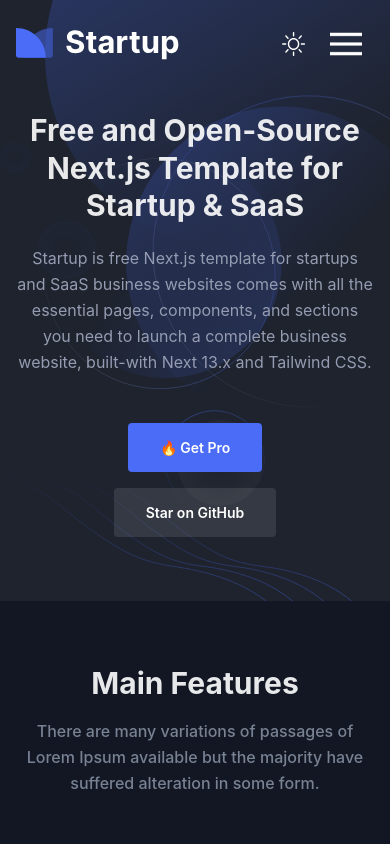
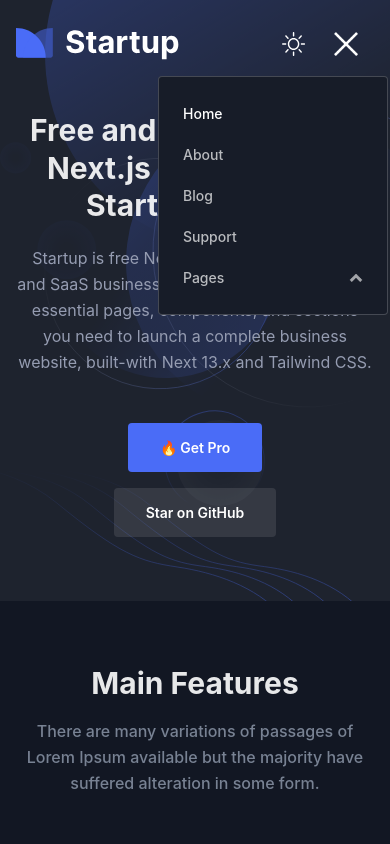
Before and after one commit to samratmahmud/start-up, a Next.js app: page / in a window 390 px wide. Shown: the top 844 px of the page. Built offline with nearby package versions, Linux system fonts and the light colour scheme.

Commit message:
all compo ok

```diff
--- a/src/app/home/Blogs.tsx
+++ b/src/app/home/Blogs.tsx
@@ -47,7 +47,7 @@ const blogsCrads = [
 
 function Blogs() {
    return (
-      <section className="bg-blue-950/[1]">
+      <section id="blog" className="bg-blue-950/[1]">
          <div className="container xl:py-28 lg:py-24 md:py-20 py-16">
             <div className="lg:mb-[100px] md:mb-20 mb-16">
                <Title
--- /dev/null
+++ b/src/components/global/navbar/DrawerLinkProps.tsx
@@ -0,0 +1,68 @@
+/* eslint-disable react/jsx-no-duplicate-props */
+/* eslint-disable @next/next/no-img-element */
+"use client";
+import Link from "next/link";
+import React, {useState} from "react";
+
+interface DrawerLinkProps {
+   name: string;
+   path: string;
+   items?: {nameL: string; href: string}[];
+   isActive?: boolean;
+   handelClick?: () => void;
+}
+
+function DrawerLinkProps(props: DrawerLinkProps) {
+   const {name, path, items, isActive, handelClick} = props;
+   const [open, setOpen] = useState(false);
+
+   return (
+      <div className="group relative z-0 px-2 lg:px-0" onClick={handelClick}>
+         <Link
+            href={path}
+            onClick={() => setOpen((prev) => !prev)}
+            className="flex items-center justify-between group"
+         >
+            <p
+               className={`duration-300 leading-[1.5] py-2.5 lg:py-3 ${
+                  isActive
+                     ? "text-white"
+                     : "text-gray-500/[0.7] group-hover:text-white"
+               }`}
+            >
+               {name}
+            </p>
+            {items && (
+               <img
+                  width={14}
+                  height={14}
+                  className={`opacity-60 group-hover:opacity-100 duration-200 ml-3.5 lg:-rotate-90 lg:group-hover:rotate-90 ${
+                     open ? "rotate-90" : "-rotate-90"
+                  }`}
+                  src="/images/icons8-collapse-arrow-48.png"
+                  alt=""
+               />
+            )}
+         </Link>
+         {items && (
+            <div
+               className={`lg:absolute lg:top-[999999px] lg:left-0 lg:group-hover:top-12 lg:bg-gray-600/[1] lg:min-w-[250px] rounded lg:p-4 shadow-lg flex flex-col border-0 lg:border border-gray-500/20 ${
+                  open ? "block" : "hidden lg:flex"
+               }`}
+            >
+               {items.map(({nameL, href}, index) => (
+                  <Link
+                     key={index}
+                     href={href}
+                     className="py-2 lg:py-3 lg:px-2.5 whitespace-nowrap text-gray-500/70 hover:text-white"
+                  >
+                     {nameL}
+                  </Link>
+               ))}
+            </div>
+         )}
+      </div>
+   );
+}
+
+export default DrawerLinkProps;
--- a/src/components/global/navbar/NavLink.tsx
+++ b/src/components/global/navbar/NavLink.tsx
@@ -1,6 +1,8 @@
 /* eslint-disable @next/next/no-img-element */
 import Link from "next/link";
 import React, {useState} from "react";
+import DrawerLinkProps from "./DrawerLinkProps";
+
 const navLink = [
    {
       name: "Home",
@@ -62,47 +64,16 @@ function NavLink() {
    const [tab, setTab] = useState(0);
 
    return (
-      <div className="flex xl:gap-12 gap-10">
+      <div className="flex lg:flex-row flex-col xl:gap-12 lg:gap-10 bg-gray-700 lg:bg-transparent min-w-[230px] border lg:border-0 border-gray-500/20 rounded p-4 lg:p-0 scroll-container">
          {navLink.map(({name, path, items}, index) => (
-            <div key={index} className="group relative z-0">
-               <Link
-                  href={path}
-                  onClick={() => setTab(index)}
-                  className="flex items-center group"
-               >
-                  <p
-                     className={`duration-300 leading-[1.5] py-3 ${
-                        tab === index
-                           ? "text-white"
-                           : "text-gray-500/[0.7] group-hover:text-white"
-                     }`}
-                  >
-                     {name}
-                  </p>
-                  {items && (
-                     <img
-                        width={14}
-                        height={14}
-                        className="opacity-60 group-hover:opacity-100 duration-200 -rotate-90 group-hover:rotate-90 ml-3.5"
-                        src="/images/icons8-collapse-arrow-48.png"
-                        alt=""
-                     />
-                  )}
-               </Link>
-               {items && (
-                  <div className="absolute top-[999999px] left-0 group-hover:top-12 bg-gray-600/[1] flex flex-col min-w-[250px] rounded p-4 shadow-lg">
-                     {items.map(({nameL, href}, index) => (
-                        <Link
-                           key={index}
-                           href={href}
-                           className="px-3 py-2.5 whitespace-nowrap text-gray-500/70 hover:text-white"
-                        >
-                           {nameL}
-                        </Link>
-                     ))}
-                  </div>
-               )}
-            </div>
+            <DrawerLinkProps
+               key={index}
+               name={name}
+               path={path}
+               items={items}
+               isActive={tab === index}
+               handelClick={() => setTab(index)}
+            />
          ))}
       </div>
    );
--- a/src/components/global/navbar/Navbar.tsx
+++ b/src/components/global/navbar/Navbar.tsx
@@ -8,6 +8,7 @@ import NavLink from "./NavLink";
 
 function Navbar() {
    const [visible, setVisible] = useState(false);
+   const [open, setOpen] = useState(false);
 
    useEffect(() => {
       const handelScroll = () => {
@@ -33,7 +34,7 @@ function Navbar() {
       >
          <div className="container">
             <div className="flex items-center justify-between">
-               <div className="flex items-center gap-16">
+               <div className="flex items-center xl:gap-16 gap-12">
                   <Link href="/">
                      <img className="h-8" src="/images/logo.svg" alt="" />
                   </Link>
@@ -56,8 +57,27 @@ function Navbar() {
                   <div className="md:w-14 w-12 aspect-square flex items-center justify-center rounded-full cursor-pointer">
                      <img className="w-6" src="/images/sun.svg" alt="" />
                   </div>
-                  <div className="w-14 h-11 py-1.5 px-3 lg:hidden cursor-pointer">
-                     <img src="/images/icons8-menu-50.png" alt="" />
+                  <div className="lg:hidden relative z-0">
+                     <div
+                        onClick={() => setOpen((prev) => !prev)}
+                        className="w-14 h-11 py-1.5 px-3 cursor-pointer"
+                     >
+                        <img
+                           src={`${
+                              open
+                                 ? "/images/icons8-menu-50.png"
+                                 : "/images/icons8-close-50 (1).png"
+                           }`}
+                           alt=""
+                        />
+                     </div>
+                     <div
+                        className={`absolute top-[54px] -right-3.5 ${
+                           !open ? "block" : "hidden"
+                        }`}
+                     >
+                        <NavLink />
+                     </div>
                   </div>
                </div>
             </div>
--- a/tailwind.config.ts
+++ b/tailwind.config.ts
@@ -41,7 +41,7 @@ const config: Config = {
       boxShadow: {
          sm: "0 1px 1px rgba(253, 253, 253, 0.15)",
          md: "0.5px 4px 12px rgba(120, 130, 147, 0.15)",
-         lg: "0px 0px 10px 0px rgba(0, 0, 0, 0.6)",
+         lg: "0px 3px 6px rgba(0, 0, 0, 0.3)",
       },
       fontFamily: {
          inter: ["Inter", ...fontFamily.sans],
```
Also changed, not shown: package.json (+5 -4 lines), public/images/icons8-close-50 (1).png (added), 1 other file (tests, documents, lock files or other folders).
